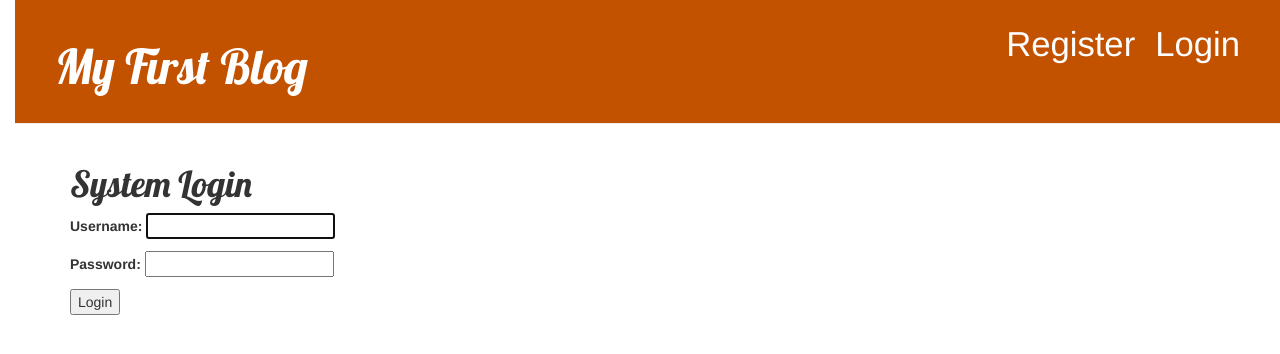
After one commit to coder0098/my-first-blog, a Django app: page /login/ in a window 1280 px wide. The commit adds this page. Shown: the top 354 px of the page. Run offline with Django 3.2, Linux system fonts and the light colour scheme; some libraries are stand-ins or nearby versions.

Commit message:
added registration and login form.

```diff
--- a/blog/templates/blog/base.html
+++ b/blog/templates/blog/base.html
@@ -11,7 +11,14 @@
         <div class="page-header">
             {% if user.is_authenticated %}
                 <a href="{% url 'post_new' %}" class="top-menu"><span class="glyphicon glyphicon-plus"></span></a>
+                <a href=" " class="top-menu"><span class="glyphicon glyphicon-user"></span></a>
+                <a href="{% url 'logout' %}" class="top-menu">Logout</a>
+                {% else %}
+
+                <a href="{% url 'login_url' %}" class="top-menu">Login</a>
+                <a href="{% url 'register_url' %}" class="top-menu">Register</a>
             {% endif %}
+
             <h1><a href="/">My First Blog</a></h1>
         </div>
         <div class="content container">
--- /dev/null
+++ b/blog/templates/dashboard.html
@@ -0,0 +1,5 @@
+{% extends 'blog/base.html' %}
+
+{% block content %}
+    <h1>Welcome, {{user.username}} </h1>
+{% endblock %}
--- /dev/null
+++ b/blog/templates/registration/login.html
@@ -0,0 +1,10 @@
+{% extends 'blog/base.html' %}
+
+{% block content %}
+    <h1> System Login </h1>
+    <form method="POST">
+        {% csrf_token %}
+        {{form.as_p}}
+        <button>Login</button>
+    </form>
+{% endblock %}
--- a/blog/urls.py
+++ b/blog/urls.py
@@ -1,9 +1,15 @@
 from django.urls import path
 from . import views
+from django.contrib.auth.views import LoginView
+from django.contrib.auth.views import LogoutView
 
 urlpatterns = [
     path('', views.post_list, name='post_list'),
     path('post/<int:pk>/', views.post_detail, name='post_detail'),
     path('post/new/', views.post_new, name='post_new'),
     path('post/<int:pk>/edit/', views.post_edit, name='post_edit'),
+    path('dashboard/',views.dashboardView,name="dashboard"),
+    path('login/',LoginView.as_view(),name="login_url"),
+    path('register/',views.registerView,name="register_url"),
+    path('logout/',LogoutView.as_view(next_page='post_list'),name="logout"),
 ]
--- a/myfirst/settings.py
+++ b/myfirst/settings.py
@@ -31,6 +31,7 @@ ALLOWED_HOSTS = ['127.0.0.1', '.pythonanywhere.com']
 # Application definition
 
 INSTALLED_APPS = [
+    'blog.apps',
     'django.contrib.admin',
     'django.contrib.auth',
     'django.contrib.contenttypes',
@@ -119,4 +120,4 @@ USE_TZ = True
 # https://docs.djangoproject.com/en/2.2/howto/static-files/
 
 STATIC_URL = '/static/'
-STATIC_ROOT = os.path.join(BASE_DIR, 'static')
+LOGIN_REDIRECT_URL = '/post/new/'
--- a/myfirst/urls.py
+++ b/myfirst/urls.py
@@ -19,4 +19,5 @@ from django.urls import path ,include
 urlpatterns = [
     path('admin/', admin.site.urls),
     path('', include('blog.urls')),
-    ]
+
+     ]
```
Also changed, not shown: blog/templates/registration/register.html (added, +9 -0 lines), blog/views.py (+28 -0 lines).
